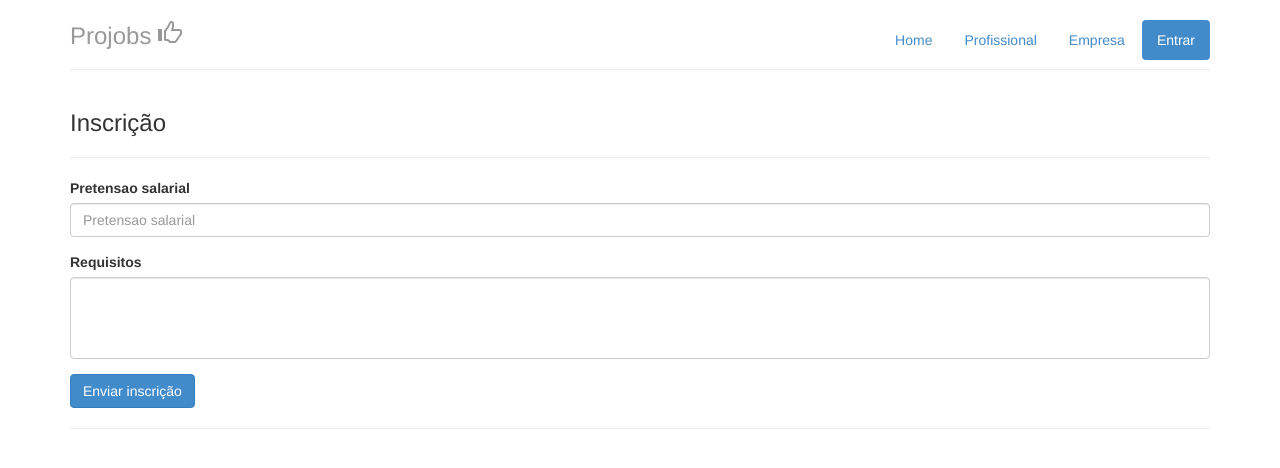
After one commit to LuanP/projobs, a Django app: template projobs/vagas/templates/vagas/inscricao_form.html in a window 1280 px wide. The commit adds this page. Shown: the top 468 px of the page. Run offline with Django 3.2, Linux system fonts and the light colour scheme; the template is opened without the code that fills it: values that come from a table or form of the project are taken from there, others are empty; some libraries are stand-ins or nearby versions.

Commit message:
Creating a subscription form template

```diff
--- a/projobs/vagas/forms.py
+++ b/projobs/vagas/forms.py
@@ -2,10 +2,16 @@
 
 from django import forms
 
-from .models import Vaga
+from .models import Vaga, Inscricao
 
 
 class VagaForm(forms.ModelForm):
     class Meta:
         model = Vaga
         exclude = ('empresa', )
+
+
+class InscricaoForm(forms.ModelForm):
+    class Meta:
+        model = Inscricao
+        fields = ('pretensao_salarial', 'requisitos')
--- /dev/null
+++ b/projobs/vagas/templates/vagas/inscricao_form.html
@@ -0,0 +1,20 @@
+{% extends "base/base.html" %}
+
+{% load bootstrap3 %}
+
+
+{% block title %}
+  <h3>{% bootstrap_icon "check" %} Inscrição</h3>
+  <hr />
+{% endblock %}
+
+
+{% block content %}
+  <form class="form" method="POST" role="form">
+    {% csrf_token %}
+    {% bootstrap_form form %}
+    <div class="form-actions">
+      <button class="btn btn-primary">Enviar inscrição</button>
+    </div>
+  </form>
+{% endblock %}
--- a/projobs/vagas/templates/vagas/vaga_list.html
+++ b/projobs/vagas/templates/vagas/vaga_list.html
@@ -38,7 +38,7 @@
                   </div>
                   <div class="modal-footer">
                     <button type="button" class="btn btn-default" data-dismiss="modal">Close</button>
-                    <button type="button" class="btn btn-primary{% if not vaga.processoseletivo_set.exists %} disabled{% endif %}">Quero me inscrever</button>
+                    <a href="{% url 'vagas:inscricao' vaga.pk %}" class="btn btn-primary{% if not vaga.processoseletivo_set.exists %} disabled{% endif %}">Quero me inscrever</a>
                   </div>
                 </div><!-- /.modal-content -->
               </div><!-- /.modal-dialog -->
@@ -48,7 +48,7 @@
           {% endif %}
         </td>
         <td>
-          <a href="#" class="btn btn-primary{% if not vaga.processoseletivo_set.exists %} disabled{% endif %}">Inscrição</a>
+          <a href="{% url 'vagas:inscricao' vaga.pk %}" class="btn btn-primary{% if not vaga.processoseletivo_set.exists %} disabled{% endif %}">Inscrição</a>
         </td>
       </tr>
     {% endfor %}
--- a/projobs/vagas/urls.py
+++ b/projobs/vagas/urls.py
@@ -3,7 +3,7 @@
 from django.conf.urls import patterns, include, url
 from django.contrib.auth.decorators import login_required
 
-from .views import CadastroView, VagaListView, AtualizarView
+from .views import CadastroView, VagaListView, AtualizarView, InscricaoView
 
 
 urlpatterns = patterns('',
@@ -17,5 +17,10 @@ urlpatterns = patterns('',
         r'^atualizar/(?P<pk>\d+)$',
         login_required(AtualizarView.as_view()),
         name='atualizar'
-    )
+    ),
+    url(
+        r'^inscricao/(?P<pk>\d+)/$',
+        login_required(InscricaoView.as_view()),
+        name='inscricao'
+    ),
 )
```
Also changed, not shown: projobs/vagas/views.py (+17 -2 lines).
